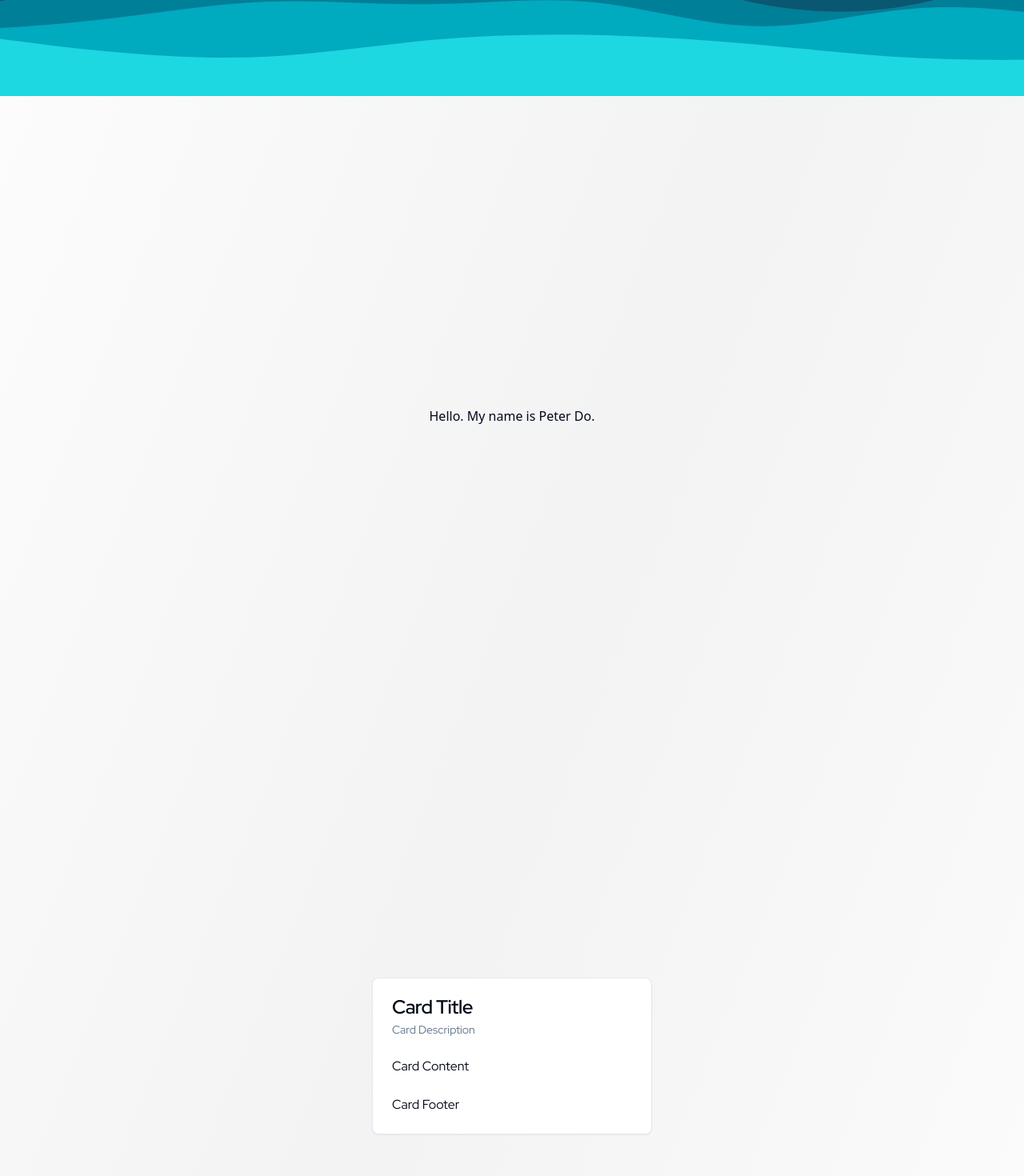
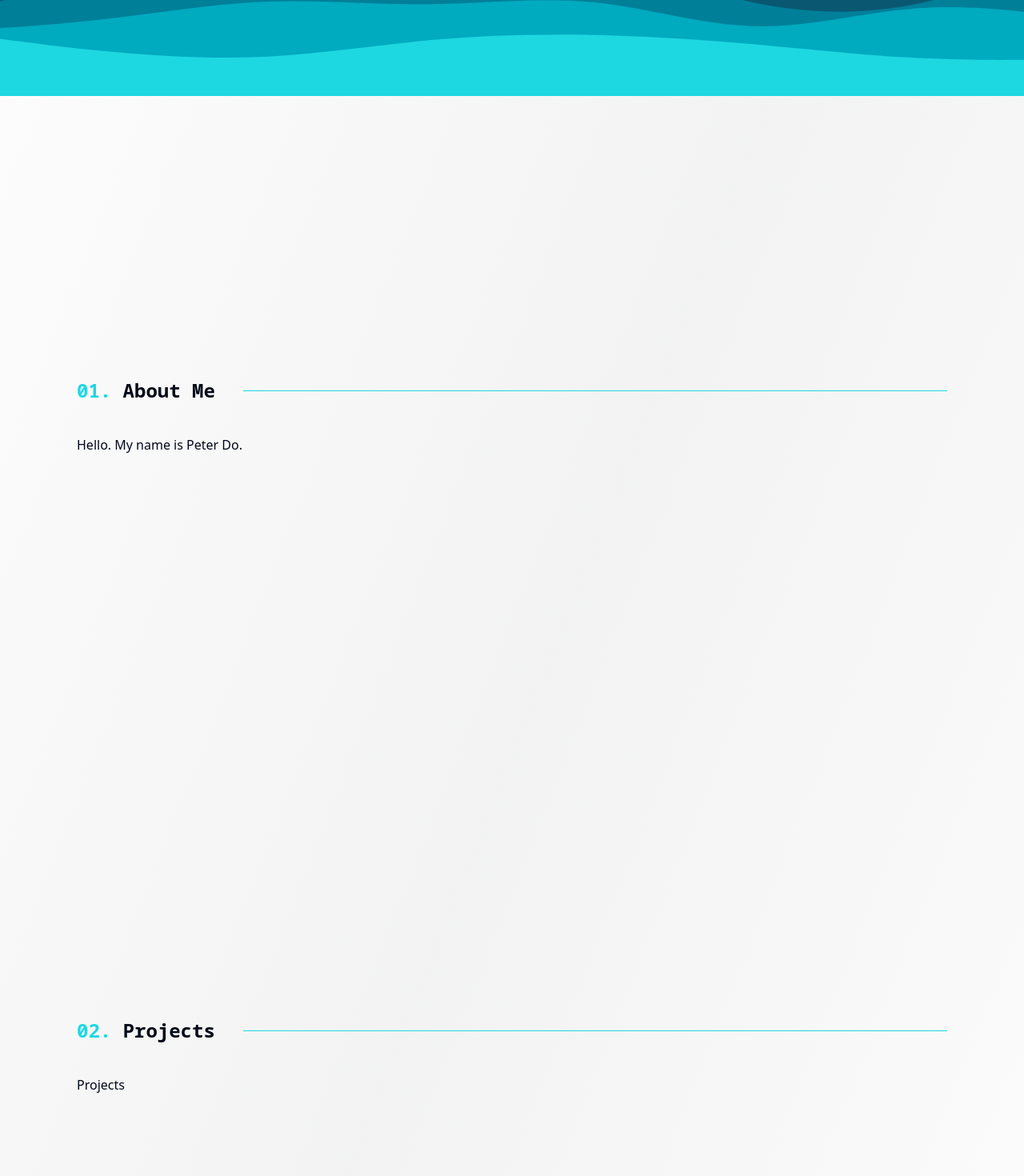
Before and after one commit to Nogiback/Personal-Portfolio-v2, a React (Vite) app: page / in a window 1280 px wide. Shown: the part 680-2150 px from the top of the page at 80% size. Built offline with nearby package versions, Linux system fonts and the light colour scheme; what tailwindcss-debug-screens would draw is missing.

Commit message:
Adding subheading to each section, adding styles

```diff
--- a/src/components/About.tsx
+++ b/src/components/About.tsx
@@ -2,8 +2,16 @@ import React from 'react';
 
 export default function About() {
   return (
-    <div id='About' className='flex h-screen items-center justify-center'>
-      <div className='flex flex-col gap-6'>
+    <div
+      id='About'
+      className='flex h-screen w-full items-center justify-center px-24'
+    >
+      <div className='flex w-full flex-col gap-6'>
+        <div className='flex w-full items-center justify-center pb-4 after:relative after:ml-4 after:block after:h-[1px] after:w-full after:bg-accent after:content-[""]'>
+          <h2 className='font-secondary min-w-48 text-2xl font-bold'>
+            <span className='text-accent'>01.</span> About Me
+          </h2>
+        </div>
         <p>Hello. My name is Peter Do.</p>
       </div>
     </div>
--- a/src/components/Contact.tsx
+++ b/src/components/Contact.tsx
@@ -1,7 +1,19 @@
-import React from 'react'
+import React from 'react';
 
 export default function Contact() {
   return (
-    <div className='h-screen flex items-center justify-center'>Contact</div>
-  )
+    <div
+      id='Contact'
+      className='flex h-screen w-full items-center justify-center px-24'
+    >
+      <div className='flex w-full flex-col gap-6'>
+        <div className='flex w-full items-center justify-center pb-4 after:relative after:ml-4 after:block after:h-[1px] after:w-full after:bg-accent after:content-[""]'>
+          <h2 className='font-secondary min-w-48 text-2xl font-bold'>
+            <span className='text-accent'>03.</span> Contact
+          </h2>
+        </div>
+        <p>Contact Me</p>
+      </div>
+    </div>
+  );
 }
--- a/src/components/Hero.tsx
+++ b/src/components/Hero.tsx
@@ -3,7 +3,10 @@ import { CircleArrowDown } from 'lucide-react';
 
 export default function Hero() {
   return (
-    <div className='flex h-screen items-center justify-center bg-[url("./assets/hero-bg.svg")] bg-cover bg-center pb-12'>
+    <div
+      id='Hero'
+      className='flex h-screen items-center justify-center bg-[url("./assets/hero-bg.svg")] bg-cover bg-center pb-12'
+    >
       <div className='flex flex-col gap-6 text-left'>
         <h1 className='text-edge-outline font-secondary relative animate-[fadeAndScroll_1s_forwards_100ms] cursor-default bg-primary bg-clip-text text-2xl font-light leading-tight text-transparent opacity-0'>
           Hello, my name is...
--- a/src/components/Projects.tsx
+++ b/src/components/Projects.tsx
@@ -1,27 +1,17 @@
-import {
-  Card,
-  CardContent,
-  CardDescription,
-  CardFooter,
-  CardHeader,
-  CardTitle,
-} from '@/components/ui/card';
-
 export default function Projects() {
   return (
-    <div className='flex h-screen items-center justify-center'>
-      <Card className='font-primary w-[350px] bg-card'>
-        <CardHeader>
-          <CardTitle>Card Title</CardTitle>
-          <CardDescription>Card Description</CardDescription>
-        </CardHeader>
-        <CardContent>
-          <p>Card Content</p>
-        </CardContent>
-        <CardFooter>
-          <p>Card Footer</p>
-        </CardFooter>
-      </Card>
+    <div
+      id='Projects'
+      className='flex h-screen w-full items-center justify-center px-24'
+    >
+      <div className='flex w-full flex-col gap-6'>
+        <div className='flex w-full items-center justify-center pb-4 after:relative after:ml-4 after:block after:h-[1px] after:w-full after:bg-accent after:content-[""]'>
+          <h2 className='font-secondary min-w-48 text-2xl font-bold'>
+            <span className='text-accent'>02.</span> Projects
+          </h2>
+        </div>
+        <p>Projects</p>
+      </div>
     </div>
   );
 }
```
